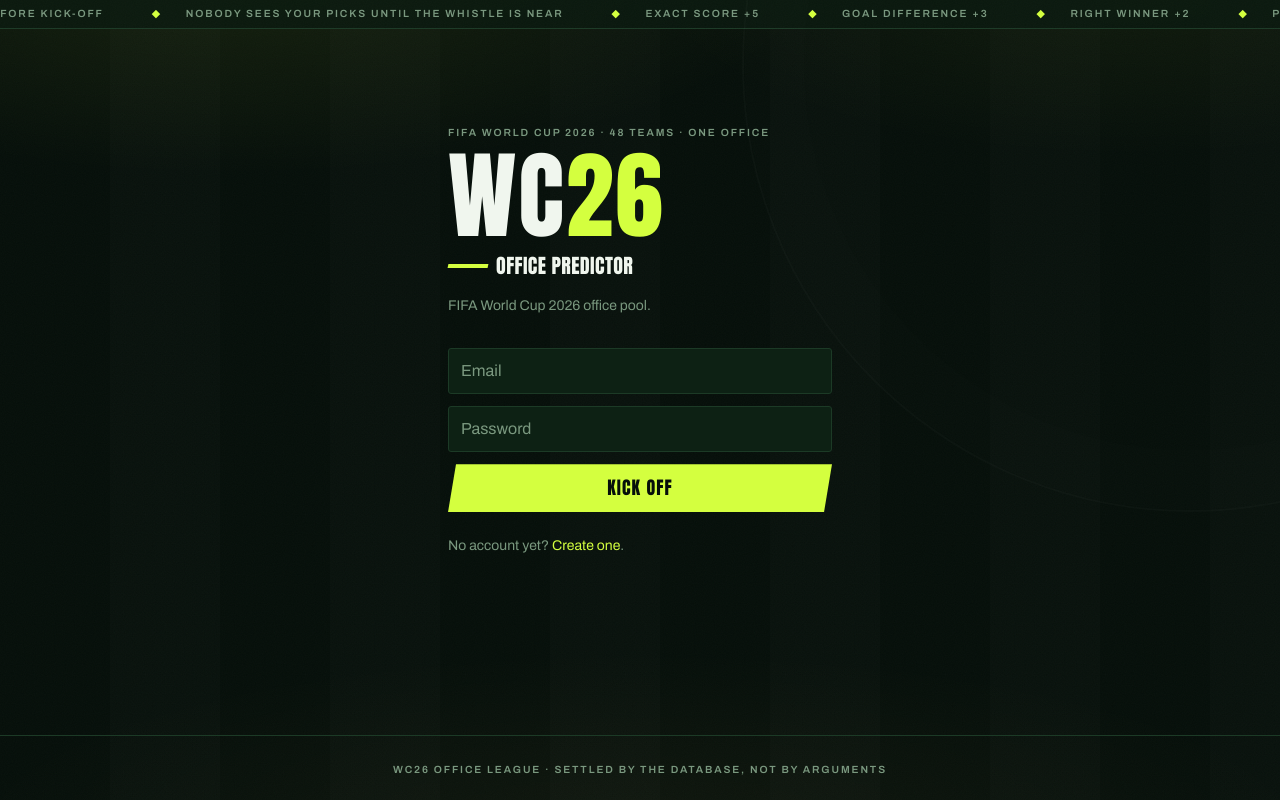
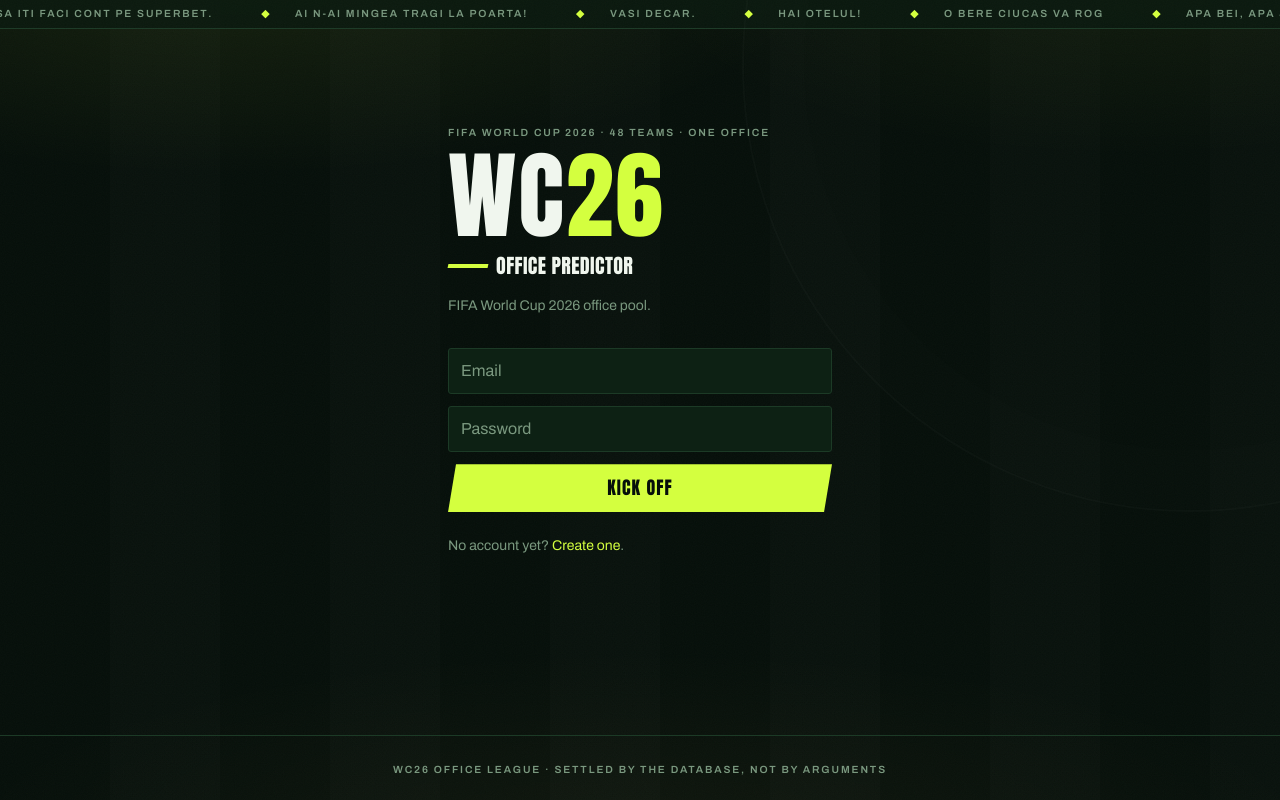
Before and after one commit to MaRrDG/fotball, a Next.js app: page /login in a window 1280 px wide. Built offline with nearby package versions, Linux system fonts and the light colour scheme.

Commit message:
feat: add live match features and improve UI components

```diff
--- a/app/globals.css
+++ b/app/globals.css
@@ -159,6 +159,42 @@ main, header, footer {
   animation: pulse-live 1.4s ease-in-out infinite;
 }
 
+/* in-progress match card: floodlit red glow + passing light sweep */
+@keyframes live-glow {
+  0%, 100% {
+    border-color: rgba(255, 93, 77, 0.35);
+    box-shadow: 0 0 0 1px rgba(255, 93, 77, 0.12), 0 0 22px rgba(255, 93, 77, 0.08);
+  }
+  50% {
+    border-color: rgba(255, 93, 77, 0.7);
+    box-shadow: 0 0 0 1px rgba(255, 93, 77, 0.3), 0 0 42px rgba(255, 93, 77, 0.22);
+  }
+}
+.live-card {
+  animation: live-glow 2.8s ease-in-out infinite;
+}
+
+@keyframes live-sweep {
+  0% { left: -18%; }
+  60%, 100% { left: 118%; }
+}
+.live-sweep {
+  position: absolute;
+  top: 0;
+  bottom: 0;
+  left: -18%;
+  width: 12%;
+  pointer-events: none;
+  transform: skewX(-18deg);
+  background: linear-gradient(
+    90deg,
+    transparent,
+    rgba(240, 246, 238, 0.05) 50%,
+    transparent
+  );
+  animation: live-sweep 4.5s ease-in-out infinite;
+}
+
 @keyframes ticker {
   from { transform: translateX(0); }
   to { transform: translateX(-50%); }
@@ -178,7 +214,7 @@ main, header, footer {
 }
 
 @media (prefers-reduced-motion: reduce) {
-  .rise, .live-dot, .ticker-track, .trophy-glow {
+  .rise, .live-dot, .ticker-track, .trophy-glow, .live-card, .live-sweep {
     animation: none;
   }
 }
--- a/app/layout.tsx
+++ b/app/layout.tsx
@@ -15,19 +15,28 @@ const archivo = Archivo({
 });
 
 export const metadata: Metadata = {
-  title: "WC26 Office Predictor",
-  description: "World Cup 2026 office prediction game",
+  title: "Salut un pariu",
+  description: "da frt",
 };
 
 const TICKER = [
-  "Predictions lock 30 minutes before kick-off",
-  "Nobody sees your picks until the whistle is near",
-  "Exact score +5",
-  "Goal difference +3",
-  "Right winner +2",
-  "Penalty call +2",
-  "Champion call +50",
-  "Winner takes 100%",
+  "Ce citesti aici?",
+  "Hai romania!",
+  "X pauza 2?",
+  "Acum e timpul sa iti faci cont pe superbet.",
+  "Ai n-ai mingea tragi la poarta!",
+  "Vasi decar.",
+  "Hai Otelul!",
+  "O bere ciucas va rog",
+  "Apa bei, apa joci.",
+  "In est nu e ca in vest frt",
+  "Trei puncteee",
+  "Taca taca la tocanaaa",
+  "Am avut si noroc si sansa.",
+  "Daca marcam un gol la inceput, pe urma putem sa jucam si la 0-0.",
+  "Becali e un brand. Eu la Avicola Iasi pot sa fac pui Gigi Becali, daca vreau.",
+  "Miauuuu miaaaaaaauuuu miaaaaaaaau",
+  "Aducetineeeee echipeeee, ca nu avem cu cine sa jucam"
 ];
 
 export default function RootLayout({
--- a/app/page.tsx
+++ b/app/page.tsx
@@ -3,8 +3,9 @@ import { redirect } from "next/navigation";
 import { getUserId } from "@/lib/auth";
 import { createClient } from "@/lib/supabase/server";
 import { PredictionRow } from "@/components/prediction-row";
+import { LiveHero } from "@/components/live-hero";
 import { formatRo } from "@/lib/datetime";
-import type { Match, Prediction } from "@/lib/types";
+import { isFinished, type Match, type Prediction } from "@/lib/types";
 
 export const dynamic = "force-dynamic";
 
@@ -36,9 +37,50 @@ export default async function MatchesPage({
     (predictions ?? []).map((p: Prediction) => [p.match_id, p])
   );
 
+  // Matches currently being played get pulled out of the day list and shown
+  // in the live hero instead. "Live" = kicked off within the last ~3.5h and
+  // not yet final — this also covers the gap before the sync cron first
+  // reports IN_PLAY.
+  const nowMs = new Date(nowIso).getTime();
+  const liveMatches = showResults
+    ? []
+    : ((matches ?? []) as Match[]).filter((m) => {
+        if (isFinished(m.status)) return false;
+        if (["POSTPONED", "SUSPENDED", "CANCELLED"].includes(m.status)) return false;
+        const ko = new Date(m.kickoff).getTime();
+        return ko <= nowMs && nowMs - ko <= 3.5 * 3_600_000;
+      });
+  // Dev-only preview: fake live card so the design is visible without a
+  // real match in progress. Never runs in production.
+  if (process.env.NODE_ENV === "development" && !showResults && liveMatches.length === 0) {
+    liveMatches.push({
+      id: -1,
+      kickoff: new Date(nowMs - 37 * 60_000).toISOString(),
+      stage: "GROUP",
+      round_label: "A",
+      home_team: "Romania",
+      away_team: "Brazil",
+      home_goals: 2,
+      away_goals: 1,
+      status: "LIVE",
+      penalty_winner: null,
+      scored: false,
+    });
+  }
+
+  const liveIds = new Set(liveMatches.map((m) => m.id));
+  const livePreds: Record<number, Prediction> = {};
+  for (const m of liveMatches) {
+    const p = predByMatch.get(m.id);
+    if (p) livePreds[m.id] = p;
+  }
+
   // Group by calendar day for display.
   const byDay = new Map<string, Match[]>();
   for (const m of (matches ?? []) as Match[]) {
+    if (liveIds.has(m.id)) continue;
+    // Upcoming view: a finished match belongs to the Results tab only.
+    if (!showResults && isFinished(m.status)) continue;
     const day = formatRo(m.kickoff, {
       weekday: "long",
       month: "long",
@@ -73,7 +115,11 @@ export default async function MatchesPage({
         </div>
       </div>
 
-      {byDay.size === 0 && (
+      {liveMatches.length > 0 && (
+        <LiveHero matches={liveMatches} predictions={livePreds} />
+      )}
+
+      {byDay.size === 0 && liveMatches.length === 0 && (
         <div className="panel rise p-8 text-center">
           <p className="display text-xl text-chalk">No matches yet</p>
           <p className="mt-1 text-sm text-muted">
--- a/components/bracket.tsx
+++ b/components/bracket.tsx
@@ -85,6 +85,7 @@ function MatchCard({
   return (
     <Link
       href={`/match/${match.id}`}
+      prefetch={false}
       className={`panel relative block w-full transition-all hover:-translate-y-0.5 hover:border-volt hover:shadow-[0_4px_24px_rgba(212,255,63,0.12)] ${tick}`}
     >
       {live && (
--- /dev/null
+++ b/components/live-hero.tsx
@@ -0,0 +1,90 @@
+"use client";
+
+import { useEffect } from "react";
+import Link from "next/link";
+import { useRouter } from "next/navigation";
+import { STAGE_LABELS, type Match, type Prediction } from "@/lib/types";
+
+interface Props {
+  matches: Match[];
+  /** user's predictions keyed by match id (plain object — survives RSC serialization) */
+  predictions: Record<number, Prediction>;
+}
+
+export function LiveHero({ matches, predictions }: Props) {
+  const router = useRouter();
+
+  // Re-pull server data periodically so the score follows the sync cron
+  // without a manual reload.
+  useEffect(() => {
+    const data = setInterval(() => router.refresh(), 60_000);
+    return () => clearInterval(data);
+  }, [router]);
+
+  return (
+    <section className="rise mb-10">
+      <h2 className="mb-3 flex items-center gap-3">
+        <span className="slant display bg-danger px-3 py-1 text-sm text-pitch">
+          <span className="live-dot">●</span> Match in progress
+        </span>
+        <span className="h-px flex-1 bg-danger/30" />
+        <span className="tag">score updates automatically</span>
+      </h2>
+
+      <div className="flex flex-col gap-4">
+        {matches.map((m) => {
+          const p = predictions[m.id];
+          return (
+            <div key={m.id} className="panel live-card relative overflow-hidden">
+              <span className="live-sweep" aria-hidden />
+
+              {/* broadcast meta strip */}
+              <div className="flex items-center justify-between border-b border-danger/20 bg-danger/10 px-3 py-1.5">
+                <span className="slant display bg-panel-2 px-2.5 py-0.5 text-[11px] text-volt">
+                  {STAGE_LABELS[m.stage]}
+                </span>
+                <span className="display text-sm leading-none text-danger">
+                  <span className="live-dot">●</span> Live
+                </span>
+              </div>
+
+              {/* big scoreboard */}
+              <div className="flex items-center gap-4 px-5 py-6">
+                <span className="display flex-1 truncate text-right text-2xl leading-none sm:text-3xl">
+                  {m.home_team ?? "TBD"}
+                </span>
+                <span className="slant display min-w-28 bg-pitch px-5 py-2 text-center text-4xl leading-none sm:text-5xl">
+                  <span className="text-volt">{m.home_goals ?? 0}</span>
+                  <span className="mx-1.5 text-muted">:</span>
+                  <span className="text-volt">{m.away_goals ?? 0}</span>
+                </span>
+                <span className="display flex-1 truncate text-2xl leading-none sm:text-3xl">
+                  {m.away_team ?? "TBD"}
+                </span>
+              </div>
+
+              {/* footer strip */}
+              <div className="flex items-center justify-between border-t border-line/50 bg-pitch/30 px-3 py-2 text-xs">
+                <span className="text-muted">
+                  {p
+                    ? `Your pick: ${p.home_goals}–${p.away_goals}` +
+                      (p.penalty_winner
+                        ? ` · pens: ${p.penalty_winner === "home" ? m.home_team : m.away_team}`
+                        : "")
+                    : "No prediction"}
+                </span>
+                <Link
+                  href={`/match/${m.id}`}
+                  prefetch={false}
+                  className="font-bold text-volt hover:underline"
+                >
+                  Everyone&apos;s picks →
+                </Link>
+              </div>
+            </div>
+          );
+        })}
+      </div>
+    </section>
+  );
+}
--- a/components/prediction-row.tsx
+++ b/components/prediction-row.tsx
@@ -160,7 +160,7 @@ export function PredictionRow({ match, prediction, userId }: Props) {
                 {error && <span className="ml-2 font-bold text-danger">{error}</span>}
                 {saved && <span className="ml-2 font-bold text-volt">Saved ✓</span>}
               </span>
-              <Link href={`/match/${match.id}`} className="font-bold text-volt hover:underline">
+              <Link href={`/match/${match.id}`} prefetch={false} className="font-bold text-volt hover:underline">
                 Match page →
               </Link>
             </span>
@@ -188,7 +188,7 @@ export function PredictionRow({ match, prediction, userId }: Props) {
                 </span>
               )}
             </span>
-            <Link href={`/match/${match.id}`} className="font-bold text-volt hover:underline">
+            <Link href={`/match/${match.id}`} prefetch={false} className="font-bold text-volt hover:underline">
               Everyone&apos;s picks →
             </Link>
           </>
```
